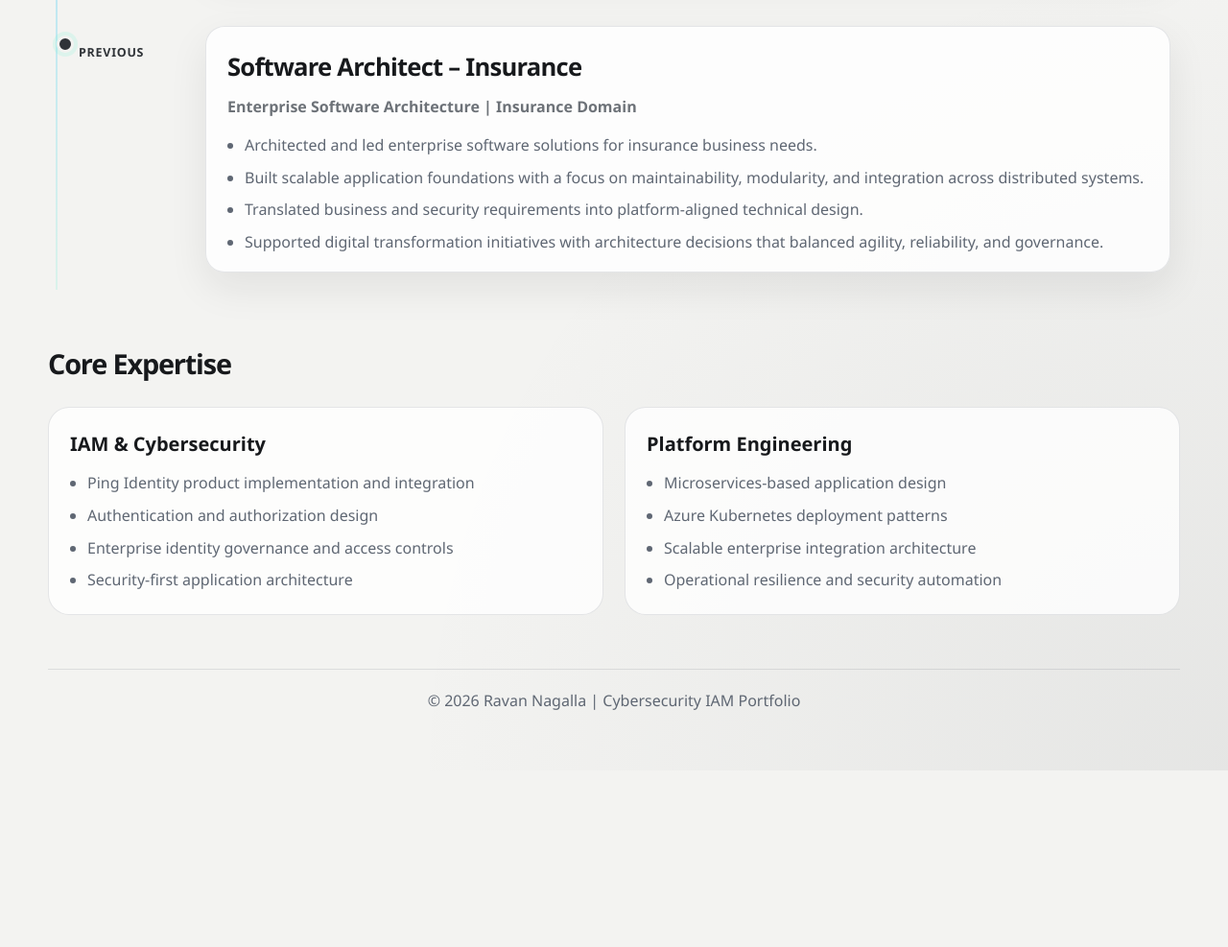
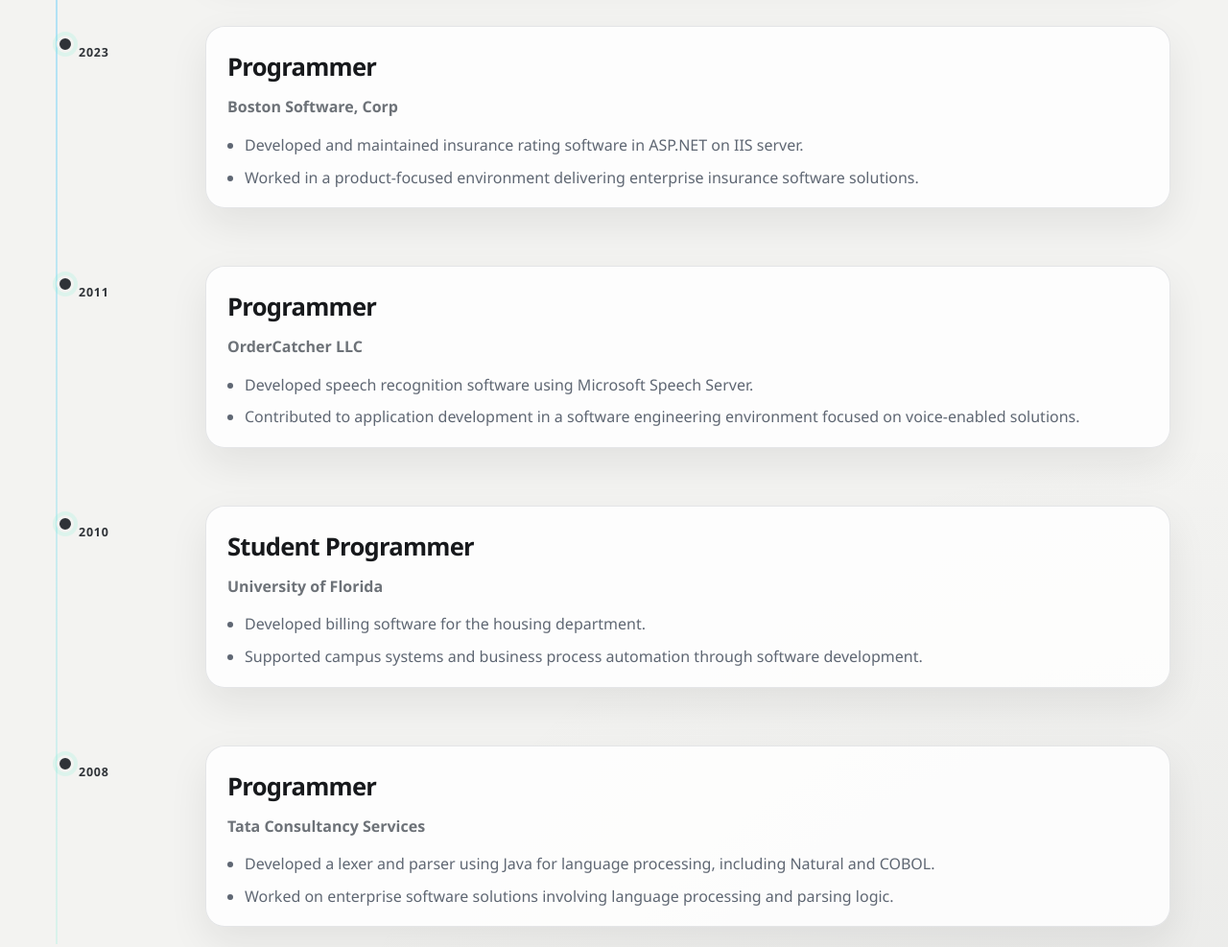
Before and after one commit to ravannagalla/ravannagalla.github.io, a plain HTML site: page index.html in a window 1280 px wide. Shown: the part 1740-2727 px from the top of the page at 96% size. Before the commit the page ends 2543 px from the top, so only its background shows below. Drawn offline with Linux system fonts and the light colour scheme.

Commit message:
add more career timelines

```diff
--- a/index.html
+++ b/index.html
@@ -134,17 +134,49 @@
             </article>
 
             <article class="timeline-item">
-              <div class="timeline-year">Previous</div>
+              <div class="timeline-year">2023</div>
               <div class="timeline-card">
-                <h3>Software Architect – Insurance</h3>
-                <p class="timeline-role">Enterprise Software Architecture | Insurance Domain</p>
+                <h3>Programmer</h3>
+                <p class="timeline-role">Boston Software, Corp</p>
                 <ul>
-                  <li>Architected and led enterprise software solutions for insurance business needs.</li>
-                  <li>Built scalable application foundations with a focus on maintainability, modularity,
-                    and integration across distributed systems.</li>
-                  <li>Translated business and security requirements into platform-aligned technical design.</li>
-                  <li>Supported digital transformation initiatives with architecture decisions that balanced
-                    agility, reliability, and governance.</li>
+                  <li>Developed and maintained insurance rating software in ASP.NET on IIS server.</li>
+                  <li>Worked in a product-focused environment delivering enterprise insurance software solutions.</li>
+                </ul>
+              </div>
+            </article>
+
+            <article class="timeline-item">
+              <div class="timeline-year">2011</div>
+              <div class="timeline-card">
+                <h3>Programmer</h3>
+                <p class="timeline-role">OrderCatcher LLC</p>
+                <ul>
+                  <li>Developed speech recognition software using Microsoft Speech Server.</li>
+                  <li>Contributed to application development in a software engineering environment focused on voice-enabled solutions.</li>
+                </ul>
+              </div>
+            </article>
+
+            <article class="timeline-item">
+              <div class="timeline-year">2010</div>
+              <div class="timeline-card">
+                <h3>Student Programmer</h3>
+                <p class="timeline-role">University of Florida</p>
+                <ul>
+                  <li>Developed billing software for the housing department.</li>
+                  <li>Supported campus systems and business process automation through software development.</li>
+                </ul>
+              </div>
+            </article>
+
+            <article class="timeline-item">
+              <div class="timeline-year">2008</div>
+              <div class="timeline-card">
+                <h3>Programmer</h3>
+                <p class="timeline-role">Tata Consultancy Services</p>
+                <ul>
+                  <li>Developed a lexer and parser using Java for language processing, including Natural and COBOL.</li>
+                  <li>Worked on enterprise software solutions involving language processing and parsing logic.</li>
                 </ul>
               </div>
             </article>
```
